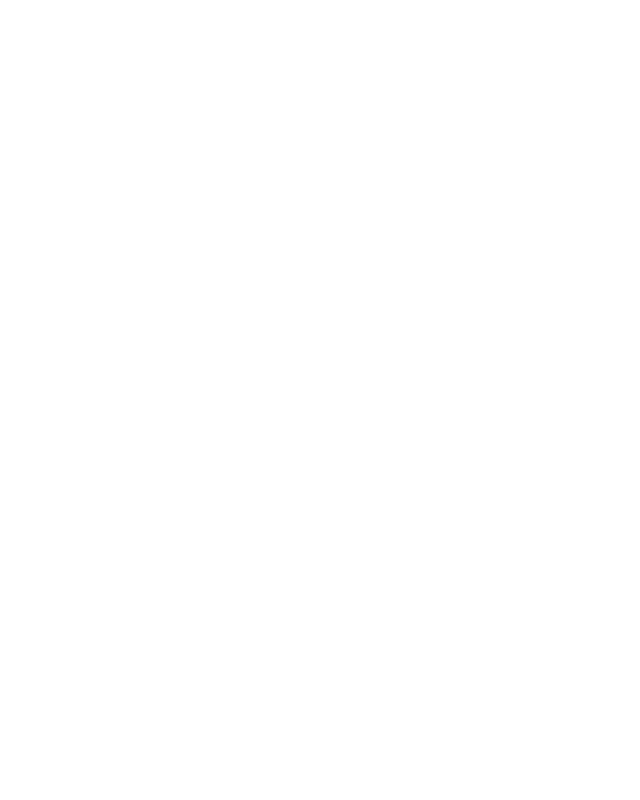
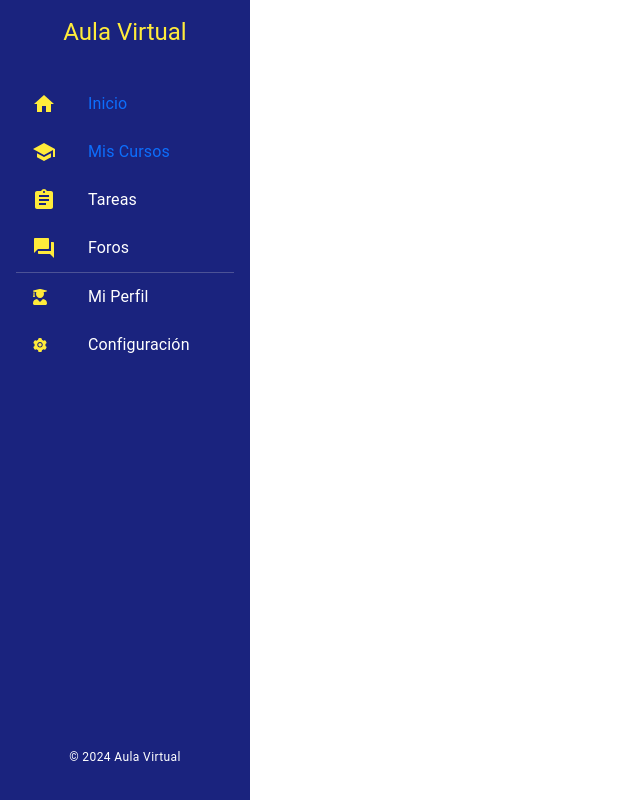
Before and after one commit to Edgar1120/proyecto-aula, a React (Create React App) app: page /menu in a window 1280 px wide. Before the commit this address had no page. Shown: the whole page, without its empty margins (0-640 px from the left). Built offline with nearby package versions, Linux system fonts and the light colour scheme.

Commit message:
Cambios cursos y menu

```diff
--- a/package.json
+++ b/package.json
@@ -3,6 +3,10 @@
   "version": "0.1.0",
   "private": true,
   "dependencies": {
+    "@emotion/react": "^11.13.3",
+    "@emotion/styled": "^11.13.0",
+    "@mui/icons-material": "^6.1.4",
+    "@mui/material": "^6.1.4",
     "@testing-library/jest-dom": "^5.17.0",
     "@testing-library/react": "^13.4.0",
     "@testing-library/user-event": "^13.5.0",
@@ -11,8 +15,10 @@
     "proyecto-aula": "file:",
     "react": "^18.3.1",
     "react-dom": "^18.3.1",
+    "react-icons": "^5.3.0",
     "react-router-dom": "^6.27.0",
     "react-scripts": "5.0.1",
+    "react-toastify": "^10.0.6",
     "web-vitals": "^2.1.4"
   },
   "scripts": {
--- a/src/App.js
+++ b/src/App.js
@@ -2,13 +2,16 @@
 import 'bootstrap/dist/css/bootstrap.min.css';
 import { BrowserRouter as Router, Routes, Route } from 'react-router-dom';
 import Login from './Componentes/Login';
-
+import Menu from './Componentes/menu/Menu.jsx';
+import ListaCurso from'./Componentes/Cursos/listaCuros.jsx';
 
 function App() {
   return (
     <Router>
       <Routes>
       <Route path="/" element={<Login />} />
+      <Route path="/menu" element={<Menu/>} />
+      <Route path="/curso" element={<ListaCurso/>} />
       </Routes>
     </Router>
   );
--- /dev/null
+++ b/src/Componentes/Cursos/CourseCard.jsx
@@ -0,0 +1,21 @@
+// curso.jsx
+import React from 'react';
+import { Card, CardMedia, CardContent, Typography } from '@mui/material';
+
+const CourseCard = ({ title, image }) => {
+  return (
+    <Card className="course-card" style={{ margin: '10px', width: '200px' }}>
+      <CardMedia
+        component="img"
+        height="140"
+        image={image} // Asegúrate de que la URL sea válida
+        alt={title}
+      />
+      <CardContent>
+        <Typography variant="h6">{title}</Typography>
+      </CardContent>
+    </Card>
+  );
+};
+
+export default CourseCard;
--- /dev/null
+++ b/src/Componentes/Cursos/CourseList.jsx
@@ -0,0 +1,39 @@
+// CourseList.jsx
+import React from 'react';
+import CourseCard from './CourseCard';
+import './curso.css';
+
+const CourseList = () => {
+  const courses = [
+    {
+      title: 'Estudios Sociales',
+      image: 'url_to_image_estudios_sociales', // Cambia esto por la URL de la imagen
+    },
+    {
+      title: 'Matemáticas',
+      image: 'url_to_image_matematicas', // Cambia esto por la URL de la imagen
+    },
+    {
+      title: 'Español',
+      image: 'url_to_image_espanol', // Cambia esto por la URL de la imagen
+    },
+    {
+      title: 'Ciencias Naturales',
+      image: 'url_to_image_ciencias_naturales', // Cambia esto por la URL de la imagen
+    },
+    {
+      title: 'Inglés',
+      image: 'url_to_image_ingles', // Cambia esto por la URL de la imagen
+    },
+  ];
+
+  return (
+    <div className="course-list" style={{ display: 'flex', flexWrap: 'wrap', justifyContent: 'center' }}>
+      {courses.map((course, index) => (
+        <CourseCard key={index} title={course.title} image={course.image} />
+      ))}
+    </div>
+  );
+};
+
+export default CourseList;
--- /dev/null
+++ b/src/Componentes/Cursos/curso.css
@@ -0,0 +1,23 @@
+.course-card {
+    border: 1px solid #ddd;
+    border-radius: 8px;
+    padding: 16px;
+    margin: 16px;
+    text-align: center;
+    transition: transform 0.2s;
+  }
+
+  .course-card:hover {
+    transform: scale(1.05);
+  }
+
+  .course-image {
+    width: 100%;
+    height: auto;
+    border-radius: 4px;
+  }
+
+  .course-title {
+    margin-top: 8px;
+    font-size: 1.2em;
+  }
--- /dev/null
+++ b/src/Componentes/Cursos/listaCuros.jsx
@@ -0,0 +1,14 @@
+// ListaCurso.jsx
+import React from 'react';
+import CourseList from './CourseList'; // Asegúrate de que la ruta sea correcta
+
+const ListaCurso = () => {
+  return (
+    <div style={{ padding: '20px' }}>
+      <h2>Mis Cursos</h2>
+      <CourseList />
+    </div>
+  );
+};
+
+export default ListaCurso;
--- a/src/Componentes/Login.jsx
+++ b/src/Componentes/Login.jsx
@@ -7,33 +7,40 @@
     MDBCard,
     MDBCardBody,
     MDBInput,
-    MDBCheckbox,
-    MDBIcon
-}
-    from 'mdb-react-ui-kit';
+    MDBCheckbox
+} from 'mdb-react-ui-kit';
+import { useNavigate } from 'react-router-dom';
+import { ToastContainer, toast } from 'react-toastify';
+import 'react-toastify/dist/ReactToastify.css';
 import "./Login.css";
 
 function Login() {
+    const navigate = useNavigate();
+
+    const handleLogin = () => {
+        toast.success('¡Bienvenido al Aula Virtual! Logueo exitoso.', {
+            position: 'top-center',
+            autoClose: 2000,
+            hideProgressBar: true,
+        });
+
+
+        setTimeout(() => {
+            navigate('/menu');
+        }, 2000);
+    };
+
     return (
         <MDBContainer fluid className='p-4 background-radial-gradient overflow-hidden'>
-
             <MDBRow>
-
                 <MDBCol md='6' className='text-center text-md-start d-flex flex-column justify-content-center'>
-
                     <h1 className="my-5 display-3 fw-bold ls-tight px-3" style={{ color: 'hsl(218, 81%, 95%)' }}>
-                        Aula Virtual <br />
-                        <span style={{ color: 'hsl(218, 81%, 75%)' }}>Univesidad X</span>
+                        Aprende Desde Casa <br />
+                        <span style={{ color: 'hsl(218, 81%, 75%)' }}>Colegio virtual</span>
                     </h1>
-
-                    <p className='px-3' style={{ color: 'hsl(218, 81%, 85%)' }}>
-
-                    </p>
-
                 </MDBCol>
 
                 <MDBCol md='6' className='position-relative'>
-
                     <div id="radius-shape-1" className="position-absolute rounded-circle shadow-5-strong"></div>
                     <div id="radius-shape-2" className="position-absolute shadow-5-strong"></div>
 
@@ -57,15 +64,17 @@
                                 <MDBCheckbox name='flexCheck' value='' id='flexCheckDefault' label='Recordar contraseña' />
                             </div>
 
-                            <MDBBtn className='w-100 mb-4' size='md'>Login</MDBBtn>
+                            <MDBBtn className='w-100 mb-4' size='md' onClick={handleLogin}>
+                                Login
+                            </MDBBtn>
 
                         </MDBCardBody>
                     </MDBCard>
 
                 </MDBCol>
-
             </MDBRow>
 
+            <ToastContainer />
         </MDBContainer>
     );
 }
--- /dev/null
+++ b/src/Componentes/menu/Menu.css
@@ -0,0 +1,46 @@
+.menu-container {
+    width: 250px;
+    height: 100vh;
+    background-color: #1a237e;
+    color: white;
+    padding: 16px;
+    display: flex;
+    flex-direction: column;
+    justify-content: space-between;
+  }
+
+  .menu-header {
+    text-align: center;
+    margin-bottom: 24px;
+  }
+
+  .menu-title {
+    font-weight: bold;
+    color: #ffeb3b;
+  }
+
+  .menu-list {
+    flex-grow: 1;
+  }
+
+  .menu-item {
+    transition: background-color 0.3s ease;
+  }
+
+  .menu-item:hover {
+    background-color: #3949ab;
+  }
+
+  .menu-icon {
+    color: #ffeb3b;
+  }
+
+  .menu-divider {
+    background-color: white;
+    margin: 16px 0;
+  }
+
+  .menu-footer {
+    text-align: center;
+    padding: 16px 0;
+  }
--- /dev/null
+++ b/src/Componentes/menu/Menu.jsx
@@ -0,0 +1,82 @@
+import React from 'react';
+import { Box, List, ListItem, ListItemIcon, ListItemText, Divider, Typography } from '@mui/material';
+import { Home, Assignment, ReportProblem, School, Forum } from '@mui/icons-material';
+import { FaUserGraduate } from 'react-icons/fa';
+import { AiFillSetting } from 'react-icons/ai';
+import { Link } from 'react-router-dom'; // Importa Link
+import './Menu.css'; // Importa tu archivo de estilos CSS
+
+const Menu = () => {
+  return (
+    <Box className="menu-container">
+      {/* Title or Logo */}
+      <Box className="menu-header">
+        <Typography variant="h5" component="h1" className="menu-title">
+          Aula Virtual
+        </Typography>
+      </Box>
+
+      {/* Menu List */}
+      <List className="menu-list">
+        {/* Dashboard */}
+        <ListItem button className="menu-item" component={Link} to="/menu">
+          <ListItemIcon>
+            <Home className="menu-icon" />
+          </ListItemIcon>
+          <ListItemText primary="Inicio" />
+        </ListItem>
+
+        {/* Courses */}
+        <ListItem button className="menu-item" component={Link} to="/curso"> {/* Navega a /curso */}
+          <ListItemIcon>
+            <School className="menu-icon" />
+          </ListItemIcon>
+          <ListItemText primary="Mis Cursos" />
+        </ListItem>
+
+        {/* Assignments */}
+        <ListItem button className="menu-item">
+          <ListItemIcon>
+            <Assignment className="menu-icon" />
+          </ListItemIcon>
+          <ListItemText primary="Tareas" />
+        </ListItem>
+
+        {/* Community */}
+        <ListItem button className="menu-item">
+          <ListItemIcon>
+            <Forum className="menu-icon" />
+          </ListItemIcon>
+          <ListItemText primary="Foros" />
+        </ListItem>
+
+        <Divider className="menu-divider" />
+
+        {/* User Profile */}
+        <ListItem button className="menu-item">
+          <ListItemIcon>
+            <FaUserGraduate className="menu-icon" />
+          </ListItemIcon>
+          <ListItemText primary="Mi Perfil" />
+        </ListItem>
+
+        {/* Settings */}
+        <ListItem button className="menu-item">
+          <ListItemIcon>
+            <AiFillSetting className="menu-icon" />
+          </ListItemIcon>
+          <ListItemText primary="Configuración" />
+        </ListItem>
+      </List>
+
+      {/* Footer */}
+      <Box className="menu-footer">
+        <Typography variant="caption" component="p">
+          &copy; 2024 Aula Virtual
+        </Typography>
+      </Box>
+    </Box>
+  );
+};
+
+export default Menu;
```
Also changed, not shown: 1 other file (tests, documents, lock files or other folders).
